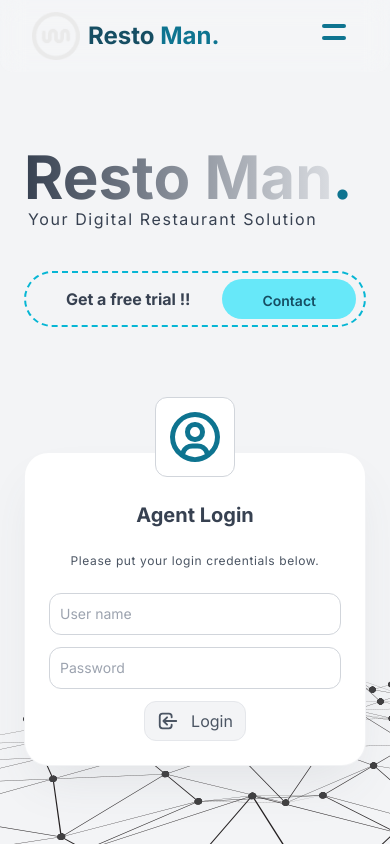
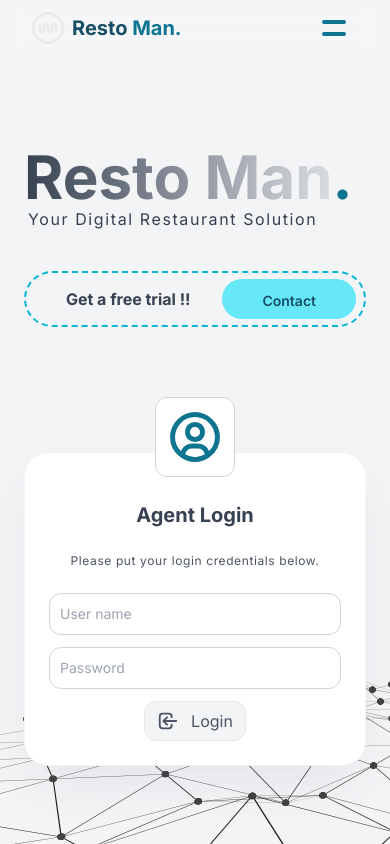
Before and after one commit to AbidHasanPiash/bhojon, a Next.js app: page / in a window 390 px wide. Shown: the top 844 px of the page. Built offline with nearby package versions, Linux system fonts and the light colour scheme.

Commit message:
fix nav bar

```diff
--- a/components/home/Nav.jsx
+++ b/components/home/Nav.jsx
@@ -15,12 +15,12 @@ export default function Nav() {
             <Link href="#login" aria-label="logo" className="flex space-x-2 items-center">
               <Image
                 src="/logos/rm_mini_light.png"
-                className="w-12"
+                className="w-8 lg:w-12"
                 alt="tailus logo"
                 width="144"
                 height="133"
               />
-              <span className="text-2xl font-bold text-cyan-900 dark:text-white">
+              <span className="text-xl lg:text-2xl font-bold text-cyan-900 dark:text-white">
                 Resto{" "}
                 <span className="text-cyan-700 dark:text-cyan-300">Man.</span>
               </span>
```
